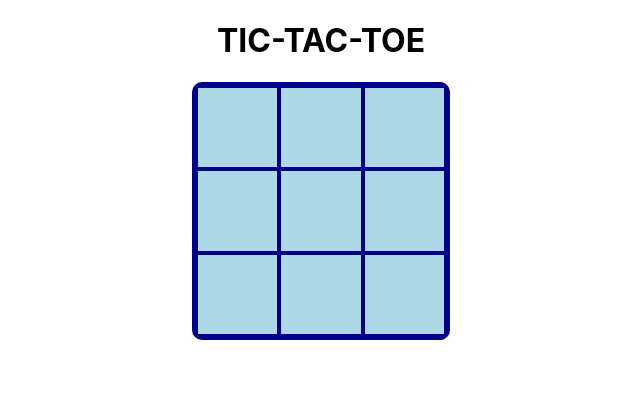
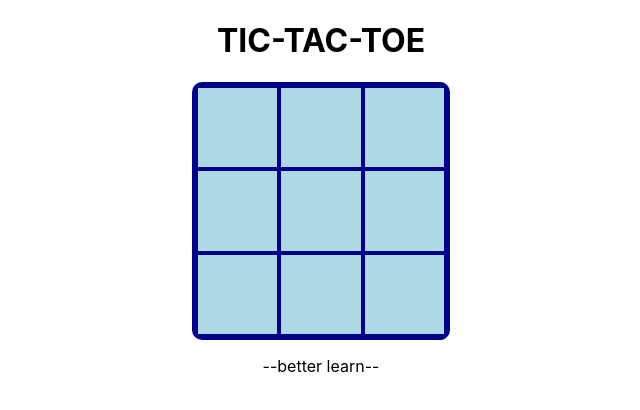
Before and after one commit to mahadihasanjoy95/tic-toc-defense, a React (Create React App) app: page / in a window 1280 px wide. Shown: the top 410 px of the page, without its empty margins (319-959 px from the left). Built offline with nearby package versions, Linux system fonts and the light colour scheme.

Commit message:
LAYOUTING COMPLETE

```diff
--- a/src/App.js
+++ b/src/App.js
@@ -1,11 +1,57 @@
 import './App.css';
+import GameLayout from "./components/Layouts/GameLayout";
+import ButtonData from "./ButtonData";
+import Button from "./components/Button";
 import Board from "./components/Board";
-import ButtonData from "./ButtonData";
+import {useState} from "react";
 function App() {
     const {winningPatterns, winningPatternsNext} = ButtonData
+    const [squares, setSquares] = useState(Array(9).fill(null))
+    const [isX, setX] = useState(true)
+
+    /**
+     * This method trigger after player choose his button
+     */
+    const moveOfPc = () => {
+        for (let i = 0; i < winningPatternsNext.length; i++) {
+            const [x, y, z] = winningPatternsNext[i];
+            if (squares[x] && squares[x] === "0" && squares[y] === "0" && squares[z] === null) {
+                squares[z] = "1"
+                setSquares(squares)
+                return;
+            }
+        }
+    }
+    /**
+     *
+     * @param i
+     */
+    const handleClick = (i) => {
+        if (squares[i] === null) {
+            squares[i] = "0"
+            setSquares(squares)
+            moveOfPc()
+            setX(!isX)
+        } else if (squares[i] === "") {
+            alert("We got the winner, reload this page")
+        } else {
+            alert("Already Select this button!!")
+        }
+    }
     return (<div className="App">
-        <h1> TIC-TAC-TOE</h1>
-        <Board winningPatterns = {winningPatterns} winningPatternsNext={winningPatternsNext}/>
+        <GameLayout winningPatterns = {winningPatterns} winningPatternsNext={winningPatternsNext} >
+            <Board winningPatterns={winningPatterns} winningPatternsNext={winningPatternsNext} class = "board">
+                <Button className1="button" className2="button2" value={squares[0]} onClick={() => handleClick(0)}/>
+                <Button className1="button" className2="button2" value={squares[1]} onClick={() => handleClick(1)}/>
+                <Button className1="button" className2="button2" value={squares[2]} onClick={() => handleClick(2)}/>
+                <Button className1="button" className2="button2" value={squares[3]} onClick={() => handleClick(3)}/>
+                <Button className1="button" className2="button2" value={squares[4]} onClick={() => handleClick(4)}/>
+                <Button className1="button" className2="button2" value={squares[5]} onClick={() => handleClick(5)}/>
+                <Button className1="button" className2="button2" value={squares[6]} onClick={() => handleClick(6)}/>
+                <Button className1="button" className2="button2" value={squares[7]} onClick={() => handleClick(7)}/>
+                <Button className1="button" className2="button2" value={squares[8]} onClick={() => handleClick(8)}/>
+            </Board>
+        </GameLayout>
     </div>);
 }
 
--- a/src/components/Board.jsx
+++ b/src/components/Board.jsx
@@ -1,6 +1,3 @@
-import {useState} from "react";
-import Button from "./Button";
-
 /**
  * This is the board what will represent the tic-toc-toe board
  * @author Mahadi Hasan Joy
@@ -10,53 +7,7 @@ import Button from "./Button";
  * @constructor
  */
 export default function Board(props) {
-
-    const [squares, setSquares] = useState(Array(9).fill(null))
-    const [isX, setX] = useState(true)
-    const {winningPatterns,winningPatternsNext} = props
-
-
-
-
-    /**
-     * This method trigger after player choose his button
-     */
-    const moveOfPc = () => {
-        for (let i = 0; i < winningPatternsNext.length; i++) {
-            const [x, y, z] = winningPatternsNext[i];
-            if (squares[x] && squares[x] === "0" && squares[y]==="0" && squares[z]===null) {
-                squares[z]="1"
-                setSquares(squares)
-                return;
-            }
-        }
-    }
-    /**
-     *
-     * @param i
-     */
-    const handleClick = (i) => {
-        if (squares[i] === null) {
-            squares[i] = "0"
-            setSquares(squares)
-            moveOfPc()
-            setX(!isX)
-        } else if(squares[i]===""){
-            alert("We got the winner, reload this page")
-        }
-        else{
-            alert("Already Select this button!!")
-        }
-    }
-    return (<div className="board">
-        <Button className1="button" className2="button2" value={squares[0]} onClick={() => handleClick(0)}/>
-        <Button className1="button" className2="button2" value={squares[1]} onClick={() => handleClick(1)}/>
-        <Button className1="button" className2="button2" value={squares[2]} onClick={() => handleClick(2)}/>
-        <Button className1="button" className2="button2" value={squares[3]} onClick={() => handleClick(3)}/>
-        <Button className1="button" className2="button2" value={squares[4]} onClick={() => handleClick(4)}/>
-        <Button className1="button" className2="button2" value={squares[5]} onClick={() => handleClick(5)}/>
-        <Button className1="button" className2="button2" value={squares[6]} onClick={() => handleClick(6)}/>
-        <Button className1="button" className2="button2" value={squares[7]} onClick={() => handleClick(7)}/>
-        <Button className1="button" className2="button2" value={squares[8]} onClick={() => handleClick(8)}/>
+    return (<div className={props.class}>
+        {props.children}
     </div>);
 }
--- a/src/components/Button.jsx
+++ b/src/components/Button.jsx
@@ -7,10 +7,8 @@
  * @constructor
  */
 export default function Button(props) {
-    let {className1, className2, value, onClick} = props
+    let {className1, value, onClick} = props
     return (<>
-        {value==="O"||value==="X"||value===""||value===null?
-            <button onClick={onClick}  className={`text-big ${className1}`}>{value}</button>:
-            <button onClick={onClick}  className={`text-big ${className2}`}>{value}</button>}
+        <button onClick={onClick} className={`text-big ${className1}`}>{value}</button>
     </>)
 }
--- /dev/null
+++ b/src/components/Layouts/GameLayout.jsx
@@ -0,0 +1,11 @@
+export default function GameLayout(props) {
+
+    return (
+        <div>
+            <h1 className="center"> TIC-TAC-TOE</h1>
+            {props.children}
+            <p className="center">--better learn--</p>
+        </div>
+    )
+
+}
```
